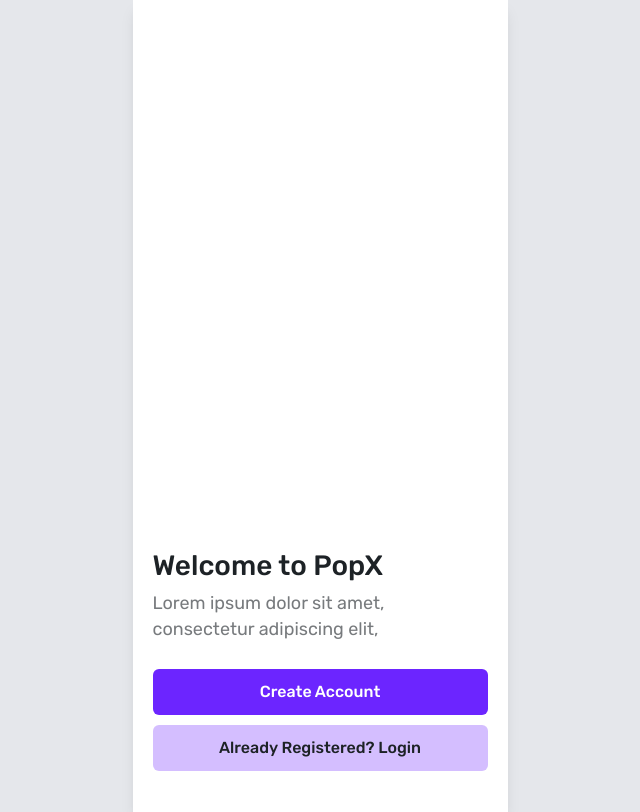
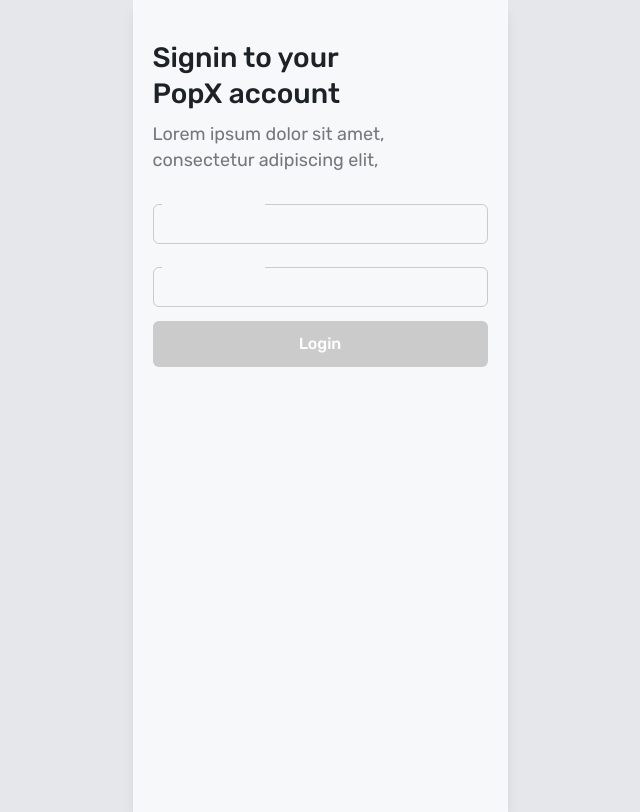
Before and after one commit to gritik418/popx-ui, a React (Vite) app: page / in a window 1280 px wide. Shown: the whole page, without its empty margins (320-960 px from the left). Built offline with nearby package versions, Linux system fonts and the light colour scheme.

Commit message:
feat: add input field component

```diff
--- a/src/App.tsx
+++ b/src/App.tsx
@@ -1,9 +1,10 @@
 import Home from "./pages/Home";
+import Login from "./pages/Login";
 
 function App() {
   return (
     <>
-      <Home />
+      <Login />
     </>
   );
 }
--- /dev/null
+++ b/src/components/InputField.tsx
@@ -0,0 +1,29 @@
+type InputFieldProps = {
+  className?: string;
+  labelText?: string;
+  placeholderText?: string;
+};
+
+const InputField = ({
+  className,
+  labelText,
+  placeholderText,
+}: InputFieldProps) => {
+  return (
+    <div
+      className={`h-12.25 relative max-w-83.75 flex justify-end flex-col w-full ${className}`}
+    >
+      <label className="absolute top-0 left-[9px] px-[5px] pb-0.5 bg-[#F7F8F9] w-[103px] h-[17px] text-[#6C25FF] text-[13px] font-normal">
+        {labelText}
+      </label>
+
+      <input
+        type="text"
+        placeholder={placeholderText}
+        className="h-10 w-full placeholder:text-[14px] placeholder:text-[#919191] rounded-md px-4 border-[#CBCBCB] border"
+      />
+    </div>
+  );
+};
+
+export default InputField;
--- a/src/pages/Home.tsx
+++ b/src/pages/Home.tsx
@@ -18,6 +18,7 @@
       <Button className="mb-2.5" color="#6C25FF">
         Create Account
       </Button>
+
       <Button color="#6C25FF4B" fontColor="#1D2226">
         Already Registered? Login
       </Button>
--- /dev/null
+++ b/src/pages/Login.tsx
@@ -0,0 +1,30 @@
+import Button from "../components/Button";
+import InputField from "../components/InputField";
+
+const Login = () => {
+  return (
+    <div className="px-5 py-10 bg-[#F7F8F9] h-full">
+      <div className="h-17.25 w-47 mb-3.5">
+        <h1 className="text-[28px] text-[#1D2226] leading-9 font-medium">
+          Signin to your PopX account
+        </h1>
+      </div>
+
+      <div className="h-12 flex max-w-58 items-center mb-6">
+        <p className="text-[#1D2226]/60 text-[18px] leading-6.5 font-normal">
+          Lorem ipsum dolor sit amet, consectetur adipiscing elit,
+        </p>
+      </div>
+
+      <InputField className="mb-3.5" />
+
+      <InputField className="mb-3.5" />
+
+      <Button color="#CBCBCB" fontColor="#FFFFFF">
+        Login
+      </Button>
+    </div>
+  );
+};
+
+export default Login;
```
